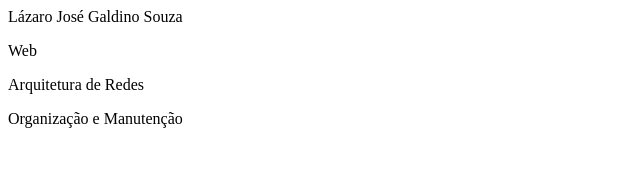
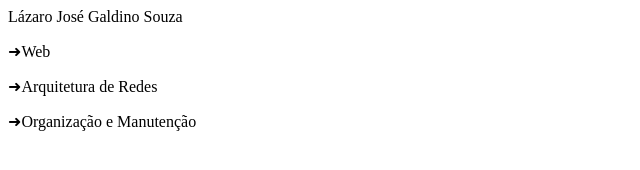
Before and after one commit to LazaroJoseph/testehtml, a plain HTML site: page index.html in a window 1280 px wide. Shown: the whole page, without its empty margins (0-640 px from the left). Drawn offline with Linux system fonts and the light colour scheme.

Commit message:
Update index.html

```diff
--- a/index.html
+++ b/index.html
@@ -1,4 +1,4 @@
 Lázaro José Galdino Souza
-<p>Web</p>
-<p>Arquitetura de Redes</p>
-<p>Organização e Manutenção</p>
+<p>➜Web</p>
+<p>➜Arquitetura de Redes</p>
+<p>➜Organização e Manutenção</p>
```
